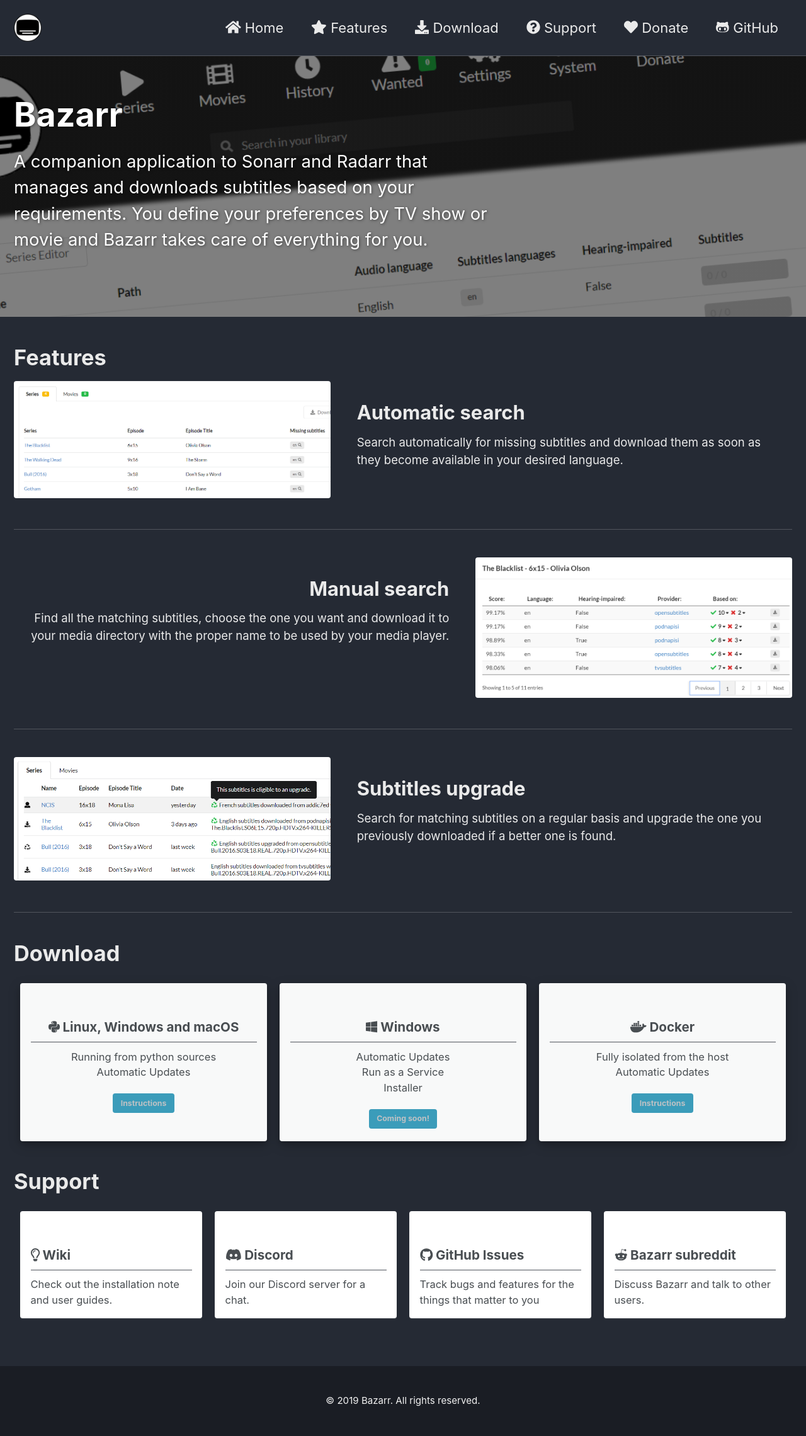
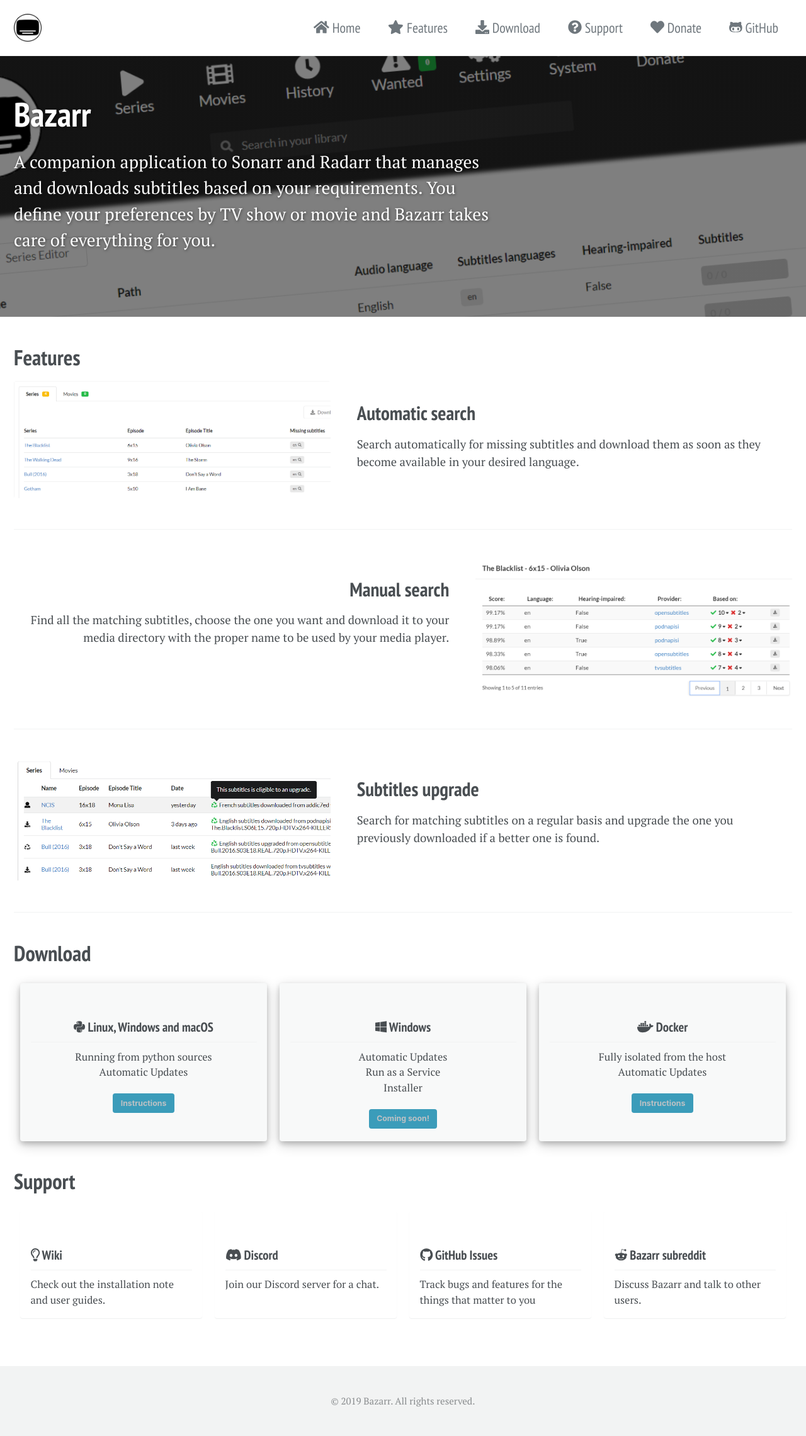
Before and after one commit to bazarr/bazarr.github.io, a Jekyll site: the page built from index.html, in a window 1280 px wide. Shown: the whole page at 63% size. Built offline with Jekyll 4.4.1, drawn with Linux system fonts in a browser that asks for light colours; cached includes are drawn as plain includes; nearby versions of some CDN libraries; the list of posts is cut into pages by our own code.

Commit message:
Continuing development.

```diff
--- a/_config.yml
+++ b/_config.yml
@@ -1,6 +1,6 @@
 # Theme Settings
 remote_theme           : "mmistakes/minimal-mistakes"
-minimal_mistakes_skin    : "dark" # "air", "aqua", "contrast", "dark", "dirt", "neon", "mint", "plum", "sunrise"
+minimal_mistakes_skin    : "default" # "air", "aqua", "contrast", "dark", "dirt", "neon", "mint", "plum", "sunrise"
 
 # Site Settings
 locale                   : "en-US"
--- a/_includes/head/custom.html
+++ b/_includes/head/custom.html
@@ -1,6 +1,7 @@
 <!-- start custom head snippets -->
 
 <link rel="stylesheet" href="{{ '/assets/css/bazarr.css' | relative_url }}">
+<link href="https://fonts.googleapis.com/css?family=PT+Sans+Narrow:400,700|PT+Serif:400,700,400italic" rel="stylesheet" type="text/css">
 
 <!-- insert favicons. use https://realfavicongenerator.net/ -->
 
--- a/assets/css/main.scss
+++ b/assets/css/main.scss
@@ -1,6 +1,13 @@
 ---
 # Only the main Sass file needs front matter (the dashes are enough)
 ---
+
+$serif              : "PT Serif", Georgia, Times, serif;
+$sans-serif-narrow  : "PT Sans Narrow", -apple-system, BlinkMacSystemFont, "Roboto", "Segoe UI", "Helvetica Neue", "Lucida Grande", Arial, sans-serif;
+
+$global-font-family : $serif;
+$header-font-family : $sans-serif-narrow;
+
 
 @charset "utf-8";
 
```
